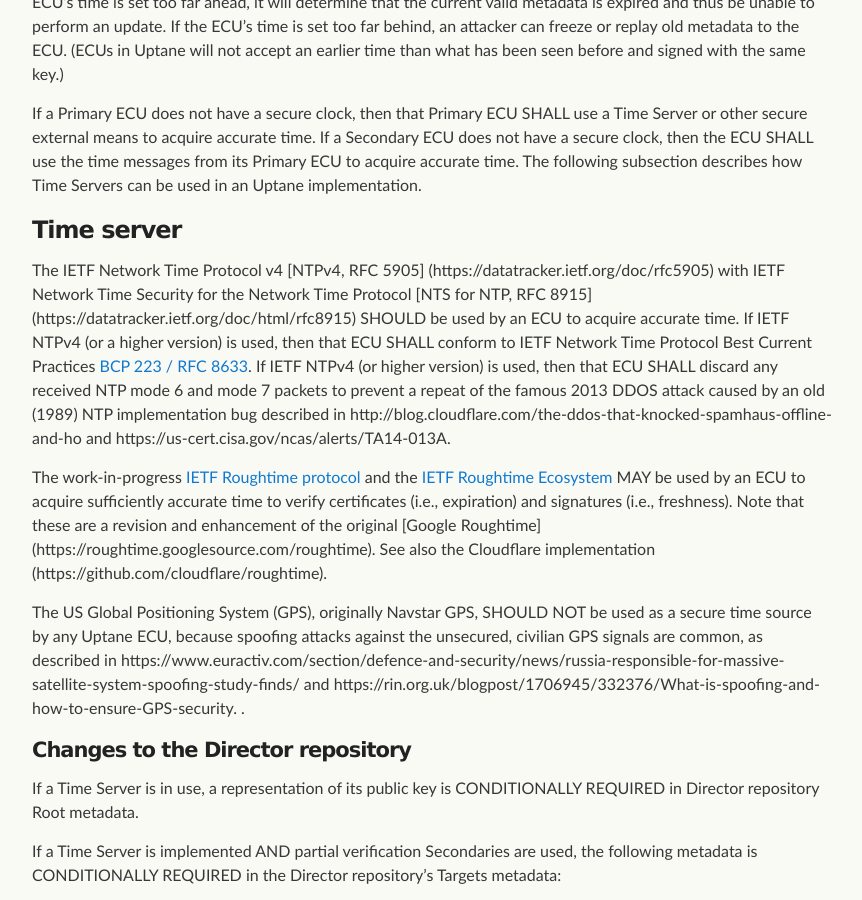
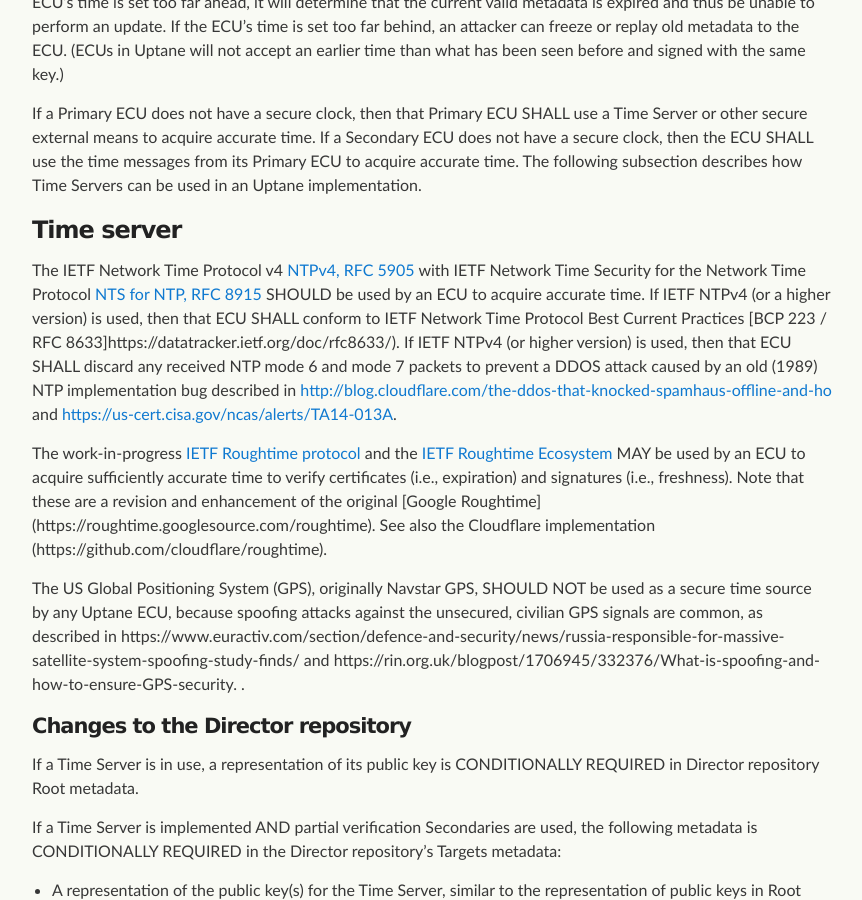
Before and after one commit to uptane/deployment-considerations, a Jekyll site: the page built from repositories.md, in a window 1280 px wide and 900 px high, scrolled down 524 px. Shown: the whole window, without its empty margins (208-1070 px from the left). Built offline with Jekyll 4.4.1, drawn with Linux system fonts in a browser that asks for light colours; our own code applies the rules of GitHub Pages for plain Markdown files.

Commit message:
Update repositories.md
Co-authored-by: Patti Vacek <pattivacek@gmail.com>

```diff
--- a/repositories.md
+++ b/repositories.md
@@ -16,18 +16,7 @@ following subsection describes how Time Servers can be used in an Uptane impleme
 
 ### Time server
 
-The IETF Network Time Protocol v4 [NTPv4, RFC 5905]
-(https://datatracker.ietf.org/doc/rfc5905)  with IETF Network Time Security
-for the Network Time Protocol [NTS for NTP, RFC 8915]
-(https://datatracker.ietf.org/doc/html/rfc8915) SHOULD be used by an ECU to
-acquire accurate time. If IETF NTPv4 (or a higher version) is used, then that
-ECU SHALL conform to IETF Network Time Protocol Best Current Practices [BCP 223
-/ RFC 8633](https://datatracker.ietf.org/doc/rfc8633/). If IETF NTPv4 (or
-higher version) is used, then that ECU SHALL discard any received NTP mode
-6 and mode 7 packets to prevent a repeat of the famous 2013 DDOS attack caused by
-an old (1989) NTP implementation bug described in
-http://blog.cloudflare.com/the-ddos-that-knocked-spamhaus-offline-and-ho
-and https://us-cert.cisa.gov/ncas/alerts/TA14-013A.
+The IETF Network Time Protocol v4 [NTPv4, RFC 5905](https://datatracker.ietf.org/doc/rfc5905) with IETF Network Time Security for the Network Time Protocol [NTS for NTP, RFC 8915](https://datatracker.ietf.org/doc/html/rfc8915) SHOULD be used by an ECU to acquire accurate time. If IETF NTPv4 (or a higher version) is used, then that ECU SHALL conform to IETF Network Time Protocol Best Current Practices [BCP 223 / RFC 8633]https://datatracker.ietf.org/doc/rfc8633/). If IETF NTPv4 (or higher version) is used, then that ECU SHALL discard any received NTP mode 6 and mode 7 packets to prevent a DDOS attack caused by an old (1989) NTP implementation bug described in [http://blog.cloudflare.com/the-ddos-that-knocked-spamhaus-offline-and-ho]() and [https://us-cert.cisa.gov/ncas/alerts/TA14-013A]().
 
 The work-in-progress [IETF Roughtime protocol](
 https://datatracker.ietf.org/doc/draft-ietf-ntp-roughtime/) and the [IETF
```
